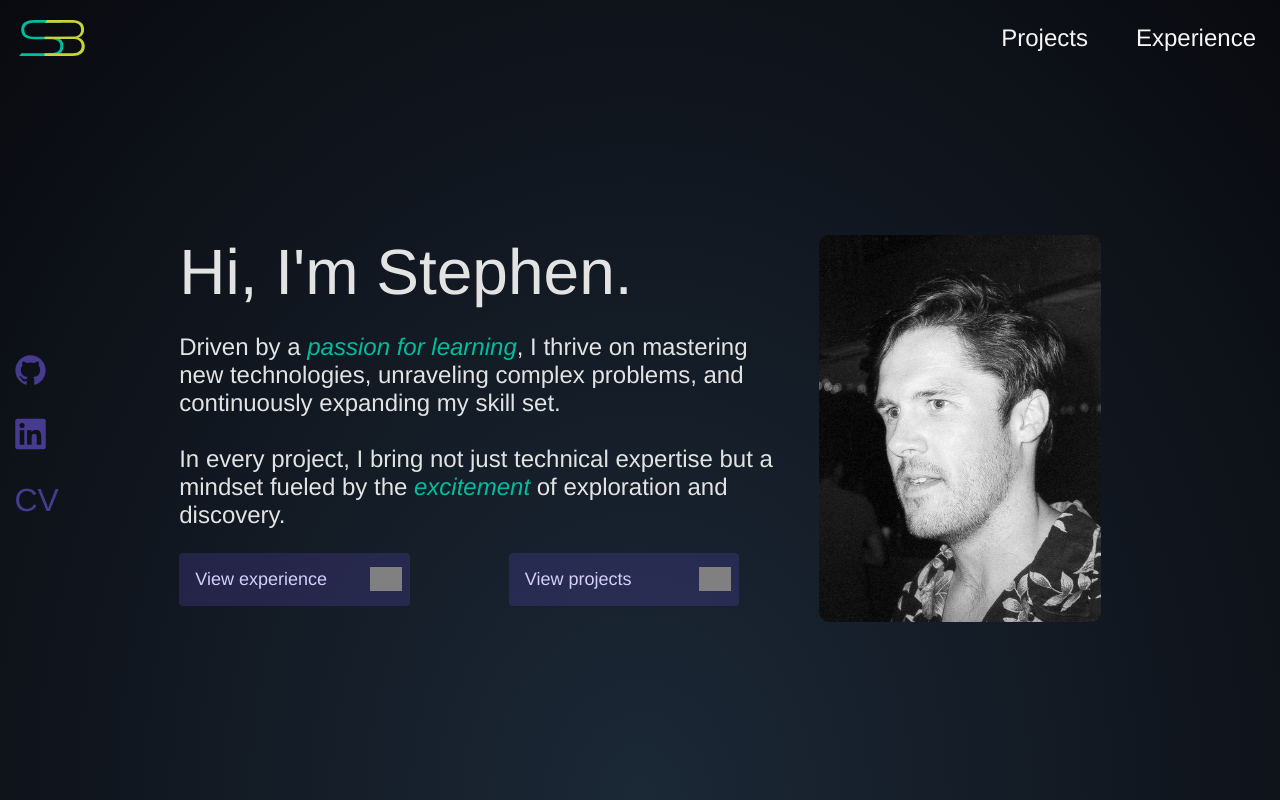
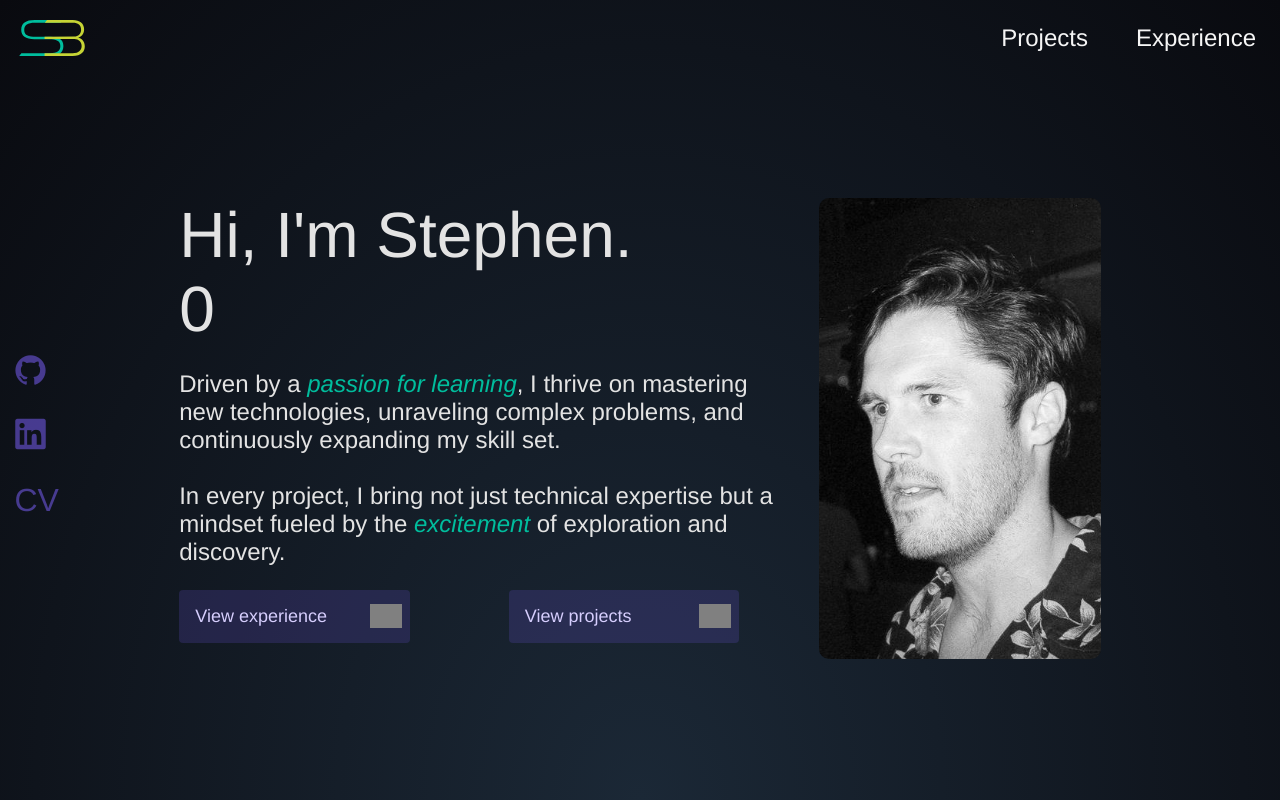
Before and after one commit to sbyardnss/sb-portfolio, a Vue app: page / in a window 1280 px wide. Built offline with nearby package versions, Linux system fonts and the light colour scheme; grey boxes are pictures that could not be loaded.

Commit message:
scrollCount

```diff
--- a/src/components/Home.vue
+++ b/src/components/Home.vue
@@ -5,6 +5,7 @@
       <div :class="$style.aboutMe">
         <div class="flex column" :class="$style.bioNameContainer">
           <div :class="$style.nameHeader">Hi, I'm Stephen.
+            <div> {{ scrollCount }}</div>
           </div>
           <div class="w-fit" >
             <p class="responsive-text-large" :class="$style.bio">
@@ -62,6 +63,7 @@ export default defineComponent({
       isMobileView: inject('isMobileView'),
       windowWidth: window.innerWidth,
       orientation: inject('orientation'),
+      scrollCount: 0,
     }
   },
   components: {
@@ -75,6 +77,7 @@ export default defineComponent({
   },
   watch: {
     isMobileView() {
+      this.scrollCount++;
       scrollToTop();
     },
     orientation() {
```
